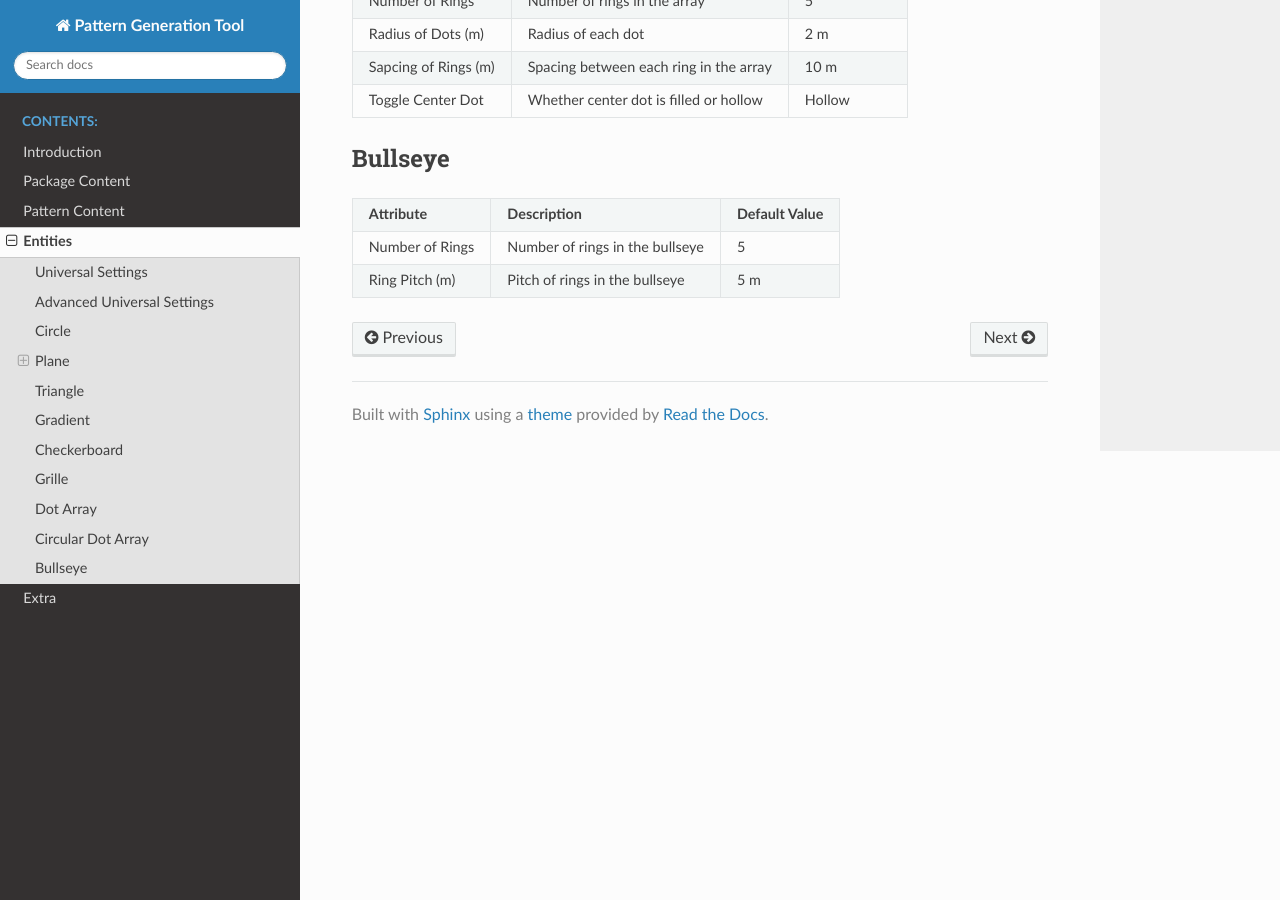
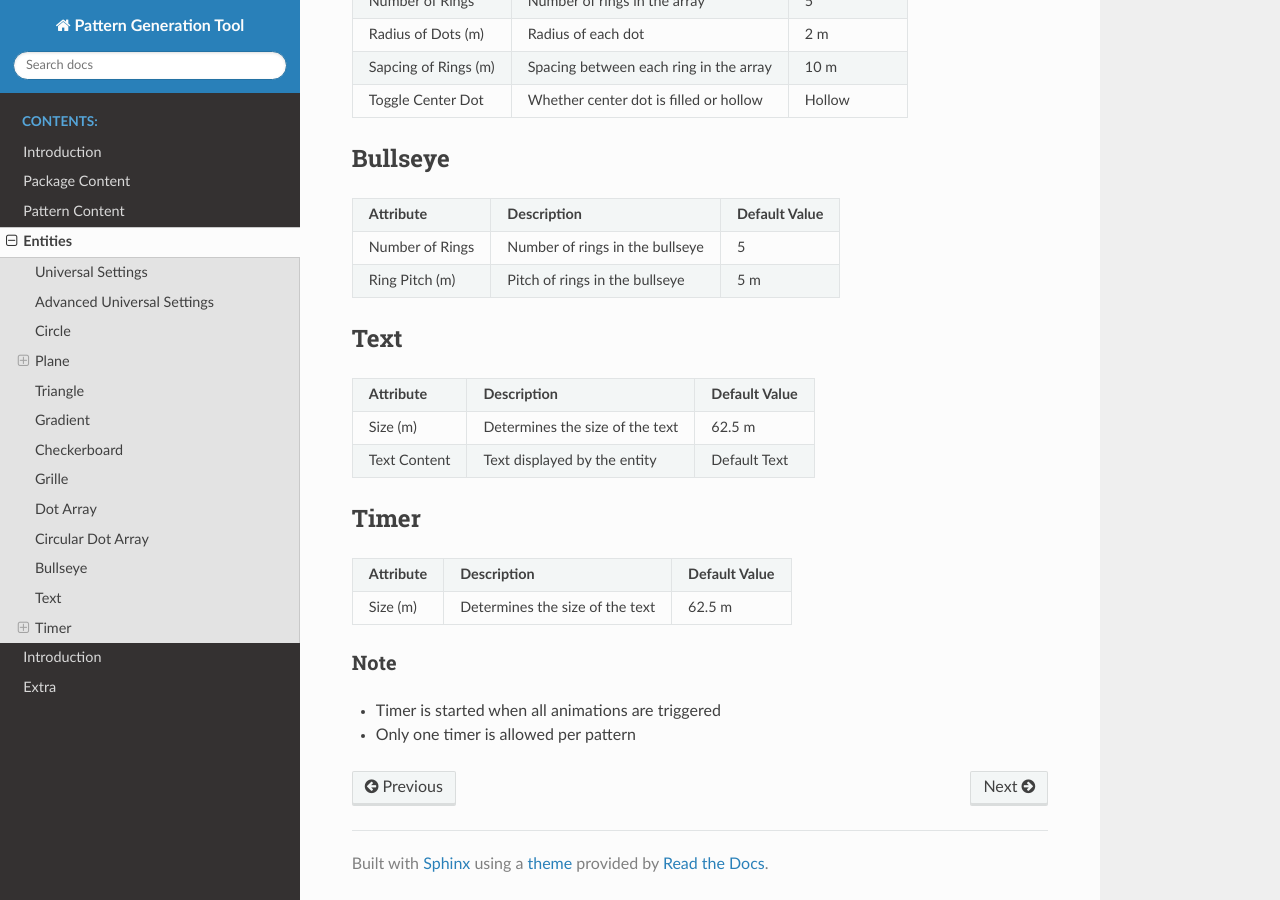
Before and after one commit to brendanc490/WebVR-Test-Patterns, a Sphinx documentation site: the page built from doc/entities.rst, in a window 1280 px wide and 900 px high, scrolled down 4346 px. Built offline with Sphinx 7.4.7 and the Read the Docs theme 2.0.0, drawn with Linux system fonts in a browser that asks for light colours.

Commit message:
docs updated

```diff
--- a/doc/entities.rst
+++ b/doc/entities.rst
@@ -192,3 +192,26 @@ Bullseye
 +-----------------------------------+---------------------------------------------------+--------------------------------------+
 | Ring Pitch (m)                    | Pitch of rings in the bullseye                    | 5 m                                  |
 +-----------------------------------+---------------------------------------------------+--------------------------------------+
+
+Text
+-----------------
++-----------------------------------+---------------------------------------------------+--------------------------------------+
+| **Attribute**                     |  **Description**                                  |  **Default Value**                   |
++-----------------------------------+---------------------------------------------------+--------------------------------------+
+| Size (m)                          |  Determines the size of the text                  | 62.5 m                               |
++-----------------------------------+---------------------------------------------------+--------------------------------------+
+| Text Content                      | Text displayed by the entity                      | Default Text                         |
++-----------------------------------+---------------------------------------------------+--------------------------------------+
+
+Timer
+-----------------
++-----------------------------------+---------------------------------------------------+--------------------------------------+
+| **Attribute**                     |  **Description**                                  |  **Default Value**                   |
++-----------------------------------+---------------------------------------------------+--------------------------------------+
+| Size (m)                          |  Determines the size of the text                  | 62.5 m                               |
++-----------------------------------+---------------------------------------------------+--------------------------------------+
+
+Note
+~~~~~~~~~~~~~~~~~
+- Timer is started when all animations are triggered
+- Only one timer is allowed per pattern
--- a/doc/index.rst
+++ b/doc/index.rst
@@ -15,6 +15,7 @@ The Pattern Generation Tool provides a user interface for creating, editing, and
    packages
    patterns
    entities
+   animation
    extra
 
 
--- a/doc/introduction.rst
+++ b/doc/introduction.rst
@@ -37,3 +37,9 @@ Demo
            <video controls src="_static/demoVid.webm" width="620" height="620">
 
            </video>
+
+Controls
+------------
+
+.. image:: ../Images/controllerFigure.PNG
+        :width: 600
```
Also changed, not shown: doc/animation.rst (added, +75 -0 lines), Images/controllerFigure.PNG (added), Images/discontinuous.PNG (added), Images/pause.PNG (added), Images/rubberband.PNG (added), Images/startToFinish.PNG (added), 1 other file.
